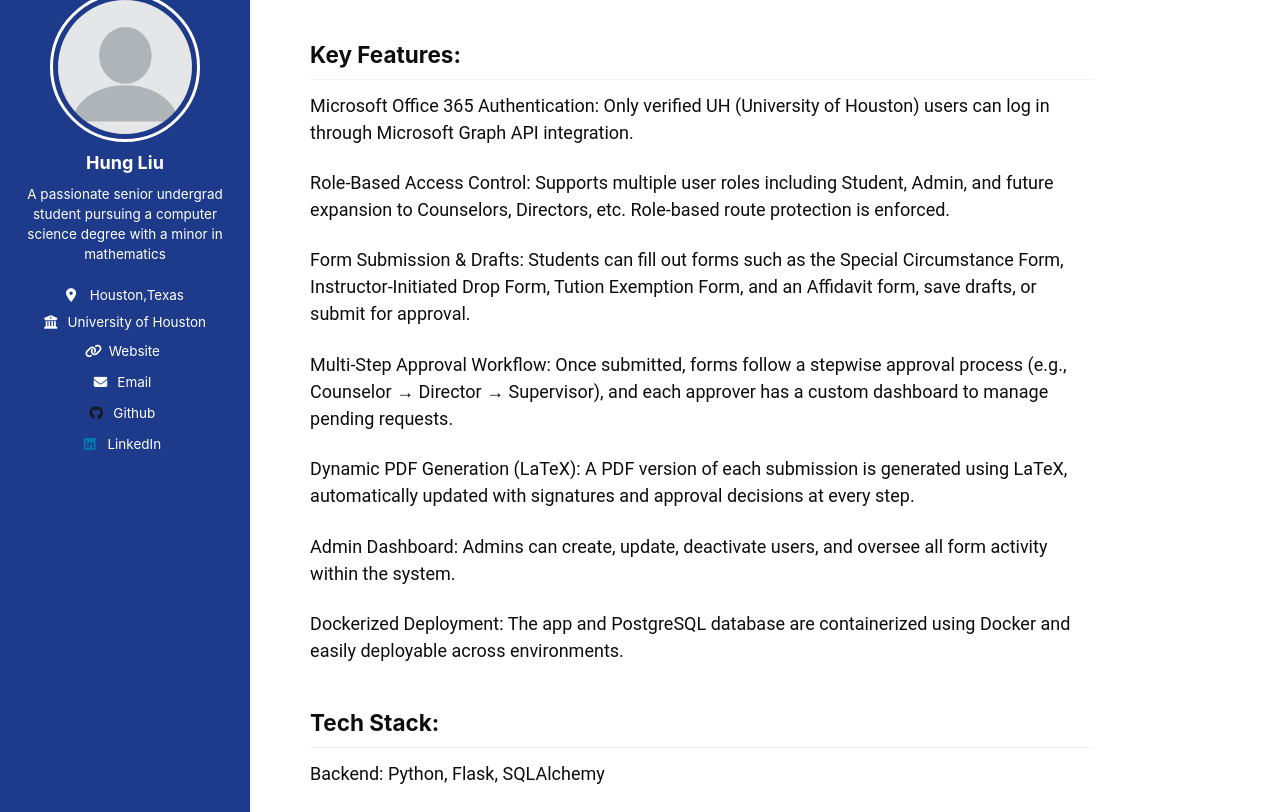
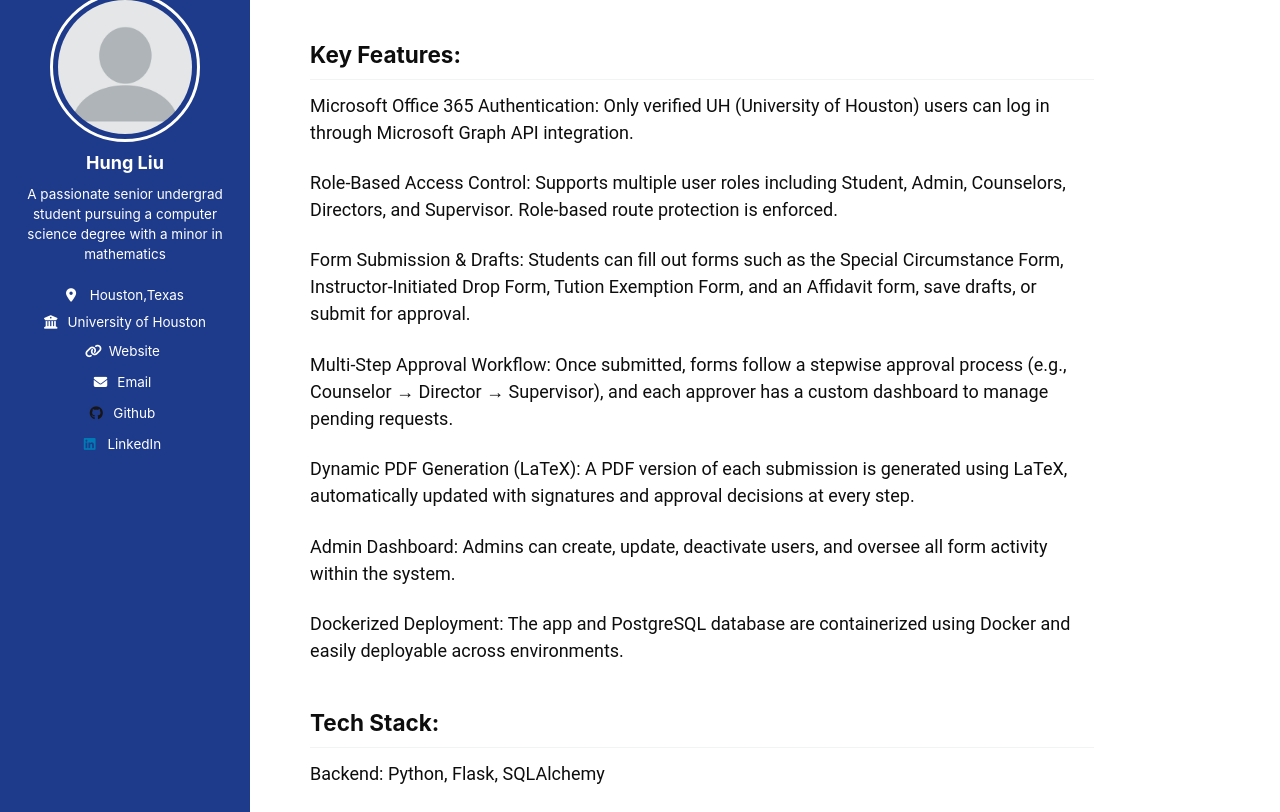
Before and after one commit to sunnySKL/sunnySKL.github.io, a Jekyll site: the page built from _portfolio/portfolio-1.md, in a window 1280 px wide and 900 px high, scrolled down 858 px, cut to the strip 88-900 px from the top of the window. Built offline with Jekyll 4.4.1, drawn with Linux system fonts in a browser that asks for light colours.

Commit message:
Update portfolio-1.md

```diff
--- a/_portfolio/portfolio-1.md
+++ b/_portfolio/portfolio-1.md
@@ -17,7 +17,7 @@ Microsoft Office 365 Authentication:
 Only verified UH (University of Houston) users can log in through Microsoft Graph API integration.
 
 Role-Based Access Control:
-Supports multiple user roles including Student, Admin, and future expansion to Counselors, Directors, etc. Role-based route protection is enforced.
+Supports multiple user roles including Student, Admin, Counselors, Directors, and Supervisor. Role-based route protection is enforced.
 
 Form Submission & Drafts:
 Students can fill out forms such as the Special Circumstance Form, Instructor-Initiated Drop Form, Tution Exemption Form, and an Affidavit form, save drafts, or submit for approval.
```
